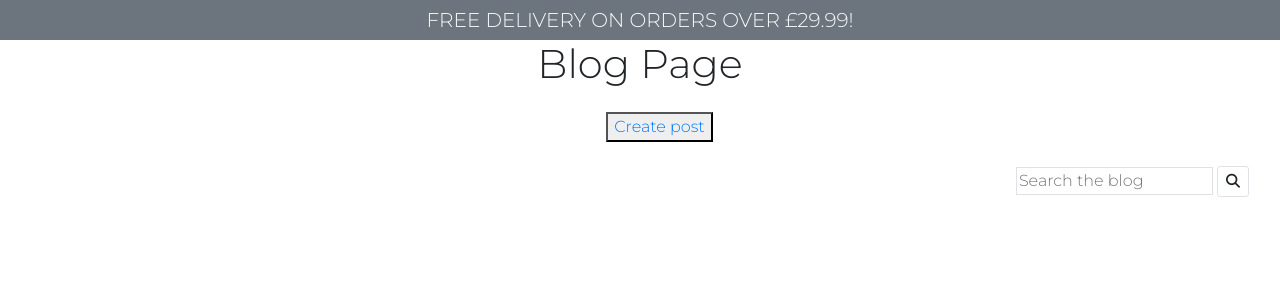
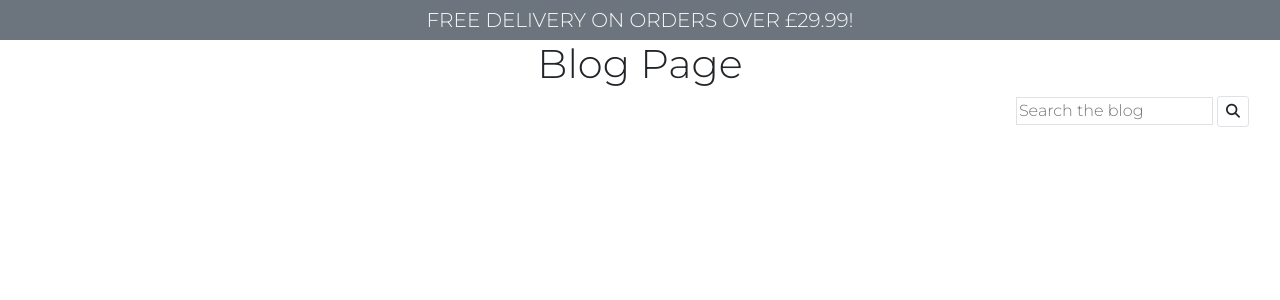
Before and after one commit to BegumDev/zafiya2, a Django app: page /blog/ in a window 1280 px wide. Shown: the part 174-474 px from the top of the page. Run offline with Django 3.2, Linux system fonts and the light colour scheme; data that the repository does not hold is empty; parts of the project's set-up code (start-up, migrations or seed data) failed here and were passed over; some libraries are stand-ins or nearby versions.

Commit message:
Add update and delete comments by only the user who created the comment. Also add access to superusers to create blog posts.

```diff
--- a/blog/templates/blog/blog.html
+++ b/blog/templates/blog/blog.html
@@ -5,11 +5,13 @@
 <h1 class="text-center">Blog Page</h1>
 
 <!-- create a post -->
+{% if request.user.is_superuser %}
 <div class="row mb-4 mt-4 ml-4 text-info text-center">
     <div class="col-12">
         <button><a href="{% url 'create_post' %}">Create post</a></button>
     </div>
 </div>
+{% endif %}
 
 <!-- search for posts -->
     <div class="row text-right mr-3">
--- a/blog/templates/blog/read_post.html
+++ b/blog/templates/blog/read_post.html
@@ -37,7 +37,10 @@
                     <p class="text-danger">{{ x.comment }}</p>
                     <small><p class="text-info">{{ x.comment_author }}</p></small>
                     <small><p class="text-danger">{{ x.date }}</p></small>
-                    <a href="{% url 'edit_comment' x.id %}">Edit Comment</a>
+                    {% if request.user == x.comment_author %}
+                        <a class="btn btn-sm btn-info" href="{% url 'edit_comment' x.id %}">Edit Comment</a>
+                        <a class="btn btn-sm btn-danger" href="{% url 'delete_comment' x.id %}">Delete Comment</a>
+                    {% endif %}
                 </div>
             </div>
             {% endfor %}
--- a/blog/urls.py
+++ b/blog/urls.py
@@ -8,4 +8,5 @@ urlpatterns = [
     path('update_post/<int:id>', views.update_post, name='update_post'),
     path('delete_post/<int:id>', views.delete_post, name='delete_post'),
     path('edit_comment/<int:id>', views.edit_comment, name='edit_comment'),
+    path('delete_comment/<int:id>', views.delete_comment, name='delete_comment'),
 ]
--- a/blog/views.py
+++ b/blog/views.py
@@ -100,39 +100,12 @@ def update_post(request, id):
 
     return render(request, template, context)
 
+
 def delete_post(request, id):
     post = BlogPost.objects.get(id=int(id))
     post.delete()
 
     return redirect(reverse('view_blog'))
-
-
-def update_post(request, id):
-    """ View to create a blog post """
-
-    post = BlogPost.objects.get(id=int(id))
-
-    current_info = {
-        'blog_title': post.blog_title,
-        'content': post.content,
-    }
-    form = BlogForm(initial=current_info)
-
-    if request.method == 'POST':
-        form = BlogForm(request.POST, instance=post)
-        if form.is_valid:
-            form.save()
-            messages.success(request, 'Blog post successfully updated')
-            return redirect(reverse('view_blog'))
-        else:
-            messages.error(request, 'There was an error with the form. Please try again.')
-
-    template = 'blog/update_post.html'
-    context = {
-          'form': form,
-      }
-
-    return render(request, template, context)
 
 
 def edit_comment(request, id):
@@ -150,8 +123,8 @@ def edit_comment(request, id):
         if comment_form.is_valid:
             comment_form.save()
             return redirect(reverse('view_blog'))
-        else:
-            return redirect(redirect('home'))
+
+        comment_form = CommentForm()
 
     template = 'blog/edit_comment.html'
     context = {
@@ -159,3 +132,9 @@ def edit_comment(request, id):
     }
 
     return render(request, template, context)
+
+def delete_comment(request, id):
+    comment = PostComment.objects.get(id=int(id))
+    comment.delete()
+
+    return redirect(reverse('view_blog'))
--- a/zafiya2/settings.py
+++ b/zafiya2/settings.py
@@ -182,3 +182,5 @@ STRIPE_CURRENCY = 'gbp'
 STRIPE_PUBLIC_KEY = os.environ.get('STRIPE_PUBLIC_KEY', '')
 STRIPE_SECRET_KEY = os.environ.get('STRIPE_SECRET_KEY', '')
 STRIPE_WH_SECRET = os.environ.get('STRIPE_WH_SECRET', '')
+
+ACCOUNT_EMAIL_VERIFICATION = 'none'
```
